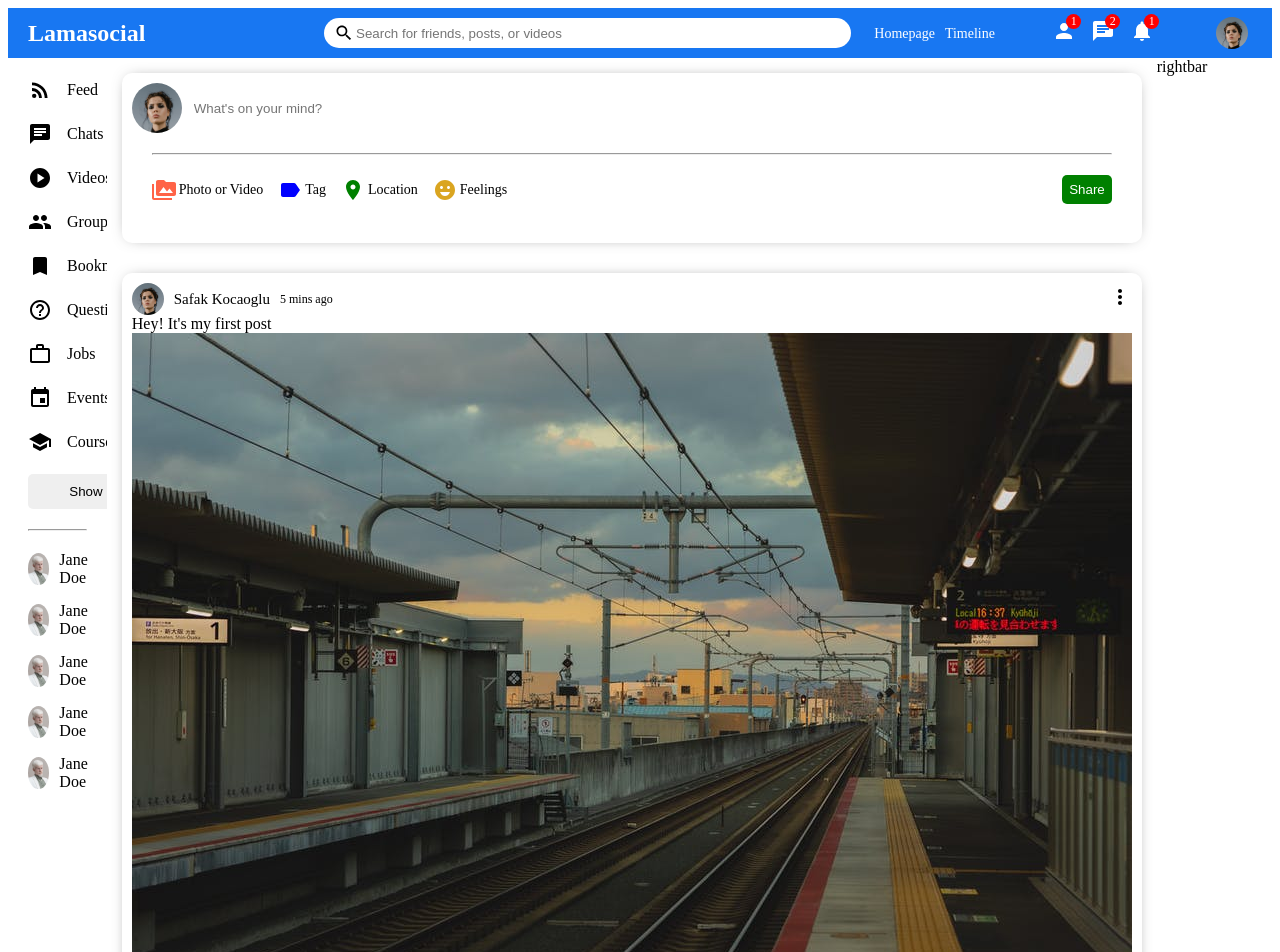
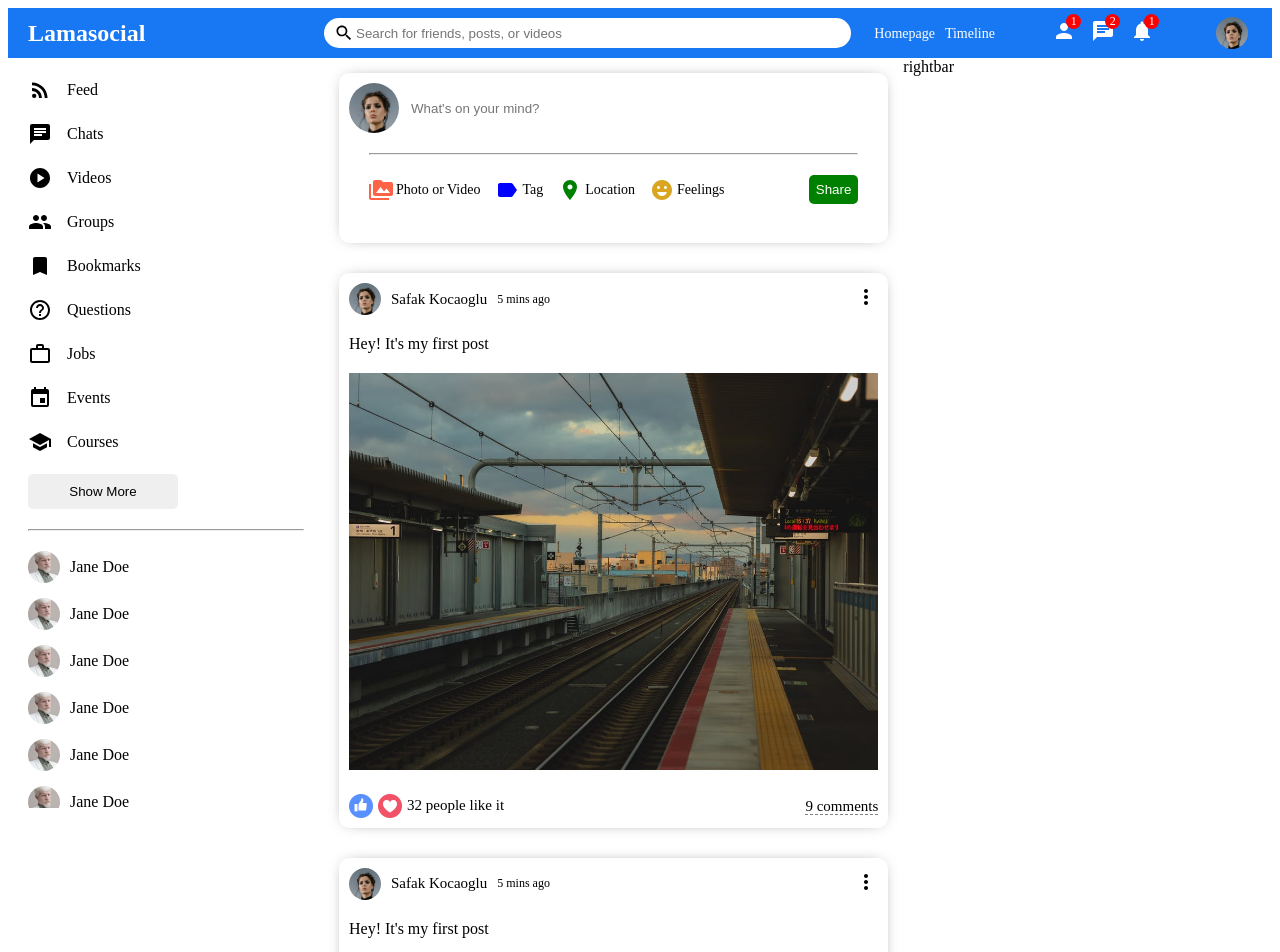
Before and after one commit to LaurenCummings/facebook-clone, a React (Vite) app: page / in a window 1280 px wide. Shown: the top 952 px of the page. Built offline with nearby package versions, Linux system fonts and the light colour scheme.

Commit message:
Added styling to post component

```diff
--- a/src/components/Feed.jsx
+++ b/src/components/Feed.jsx
@@ -8,6 +8,13 @@
             <div className="feedWrapper">
                 <Share />
                 <Post />
+                <Post />
+                <Post />
+                <Post />
+                <Post />
+                <Post />
+                <Post />
+                <Post />
             </div>
         </div>
     )
--- a/src/css/Post.css
+++ b/src/css/Post.css
@@ -37,3 +37,42 @@
 .postDate {
     font-size: 12px;;
 }
+
+.postCenter {
+    margin: 20px 0;
+}
+
+.postImg {
+    margin-top: 20px;
+    width: 100%;
+    max-height: 500px;
+    object-fit: contain;
+}
+
+.postBottom {
+    display: flex;
+    align-items: center;
+    justify-content: space-between;
+}
+
+.postBottomLeft {
+    display: flex;
+    align-items: center;
+}
+
+.likeIcon {
+    width: 24px;
+    height: 24px;
+    margin-right: 5px;
+    cursor: pointer;
+}
+
+.postLikeCounter {
+    font-size: 15px;
+}
+
+.postCommentText {
+    cursor: pointer;
+    border-bottom: 1px dashed gray;
+    font-size: 15px;
+}
```
